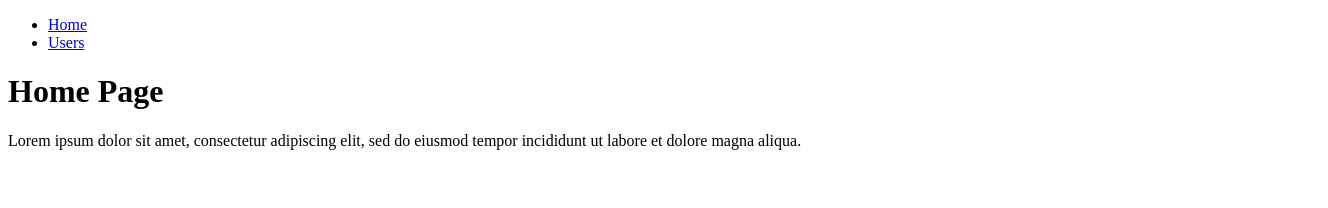
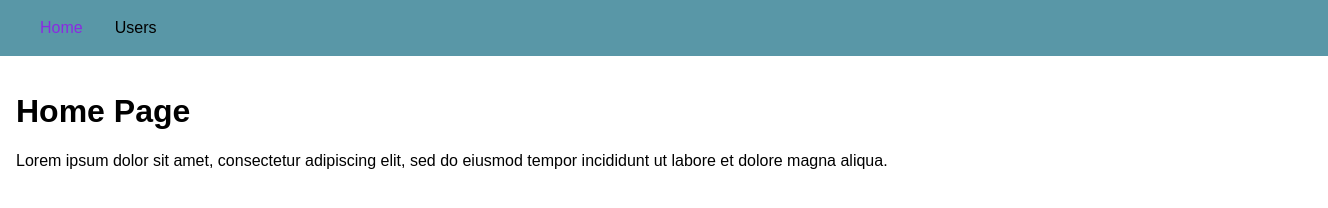
Before and after one commit to VictorSago/NodeCG-Assignment3, a website: page views/index.html in a window 1280 px wide. Shown: the whole page, 1328 px wide, since content can reach past the window. Drawn offline with Linux system fonts and the light colour scheme.

Commit message:
Static css files served with the pages

```diff
--- /dev/null
+++ b/public/css/main.css
@@ -0,0 +1,49 @@
+body {
+    padding: 0;
+    margin: 0;
+    font-family: sans-serif;
+}
+
+main {
+    padding: 1rem;
+}
+
+.main-header {
+    width: 100%;
+    height: 3.5rem;
+    padding: 0 1.5rem;
+    background-color: #5997a7;
+}
+
+.main-header__nav {
+    height: 100%;
+    display: flex;
+    align-items: center;
+}
+
+.main-header__item-list {
+    list-style: none;
+    margin: 0;
+    padding: 0;
+    display: flex;
+}
+
+.main-header__item {
+    margin: 0 1rem;
+    padding: 0;
+}
+
+.main-header__item a {
+    text-decoration: none;
+    color: black;
+}
+
+.main-header__item a:hover,
+.main-header__item a:active,
+.main-header__item a.active {
+    color: blueviolet;
+}
+
+.main-header__item a:hover {
+    text-decoration: underline red;
+}
--- a/views/index.html
+++ b/views/index.html
@@ -6,7 +6,7 @@
     <meta http-equiv="X-UA-Compatible" content="IE=edge">
     <meta name="viewport" content="width=device-width, initial-scale=1.0">
     <title>Main Page</title>
-    <!-- <link rel="stylesheet" href="/css/main.css"> -->
+    <link rel="stylesheet" href="/css/main.css">
 </head>
 
 <body>
```
Also changed, not shown: app.js (+6 -4 lines), views/users.html (+1 -1 lines).
